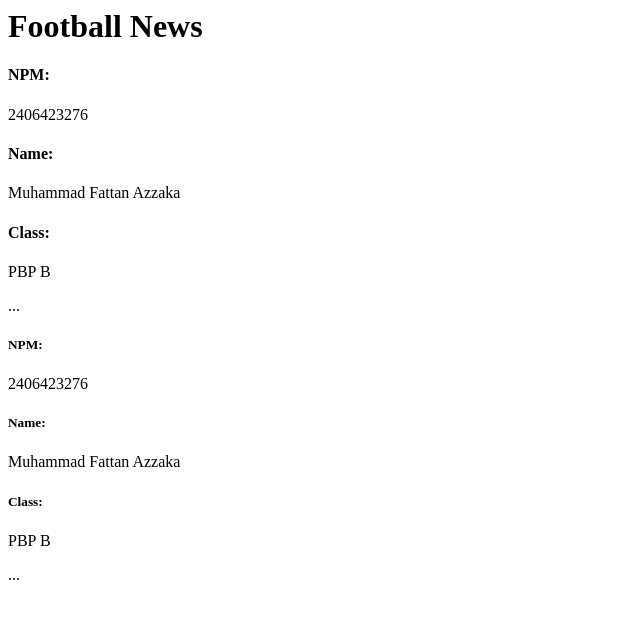
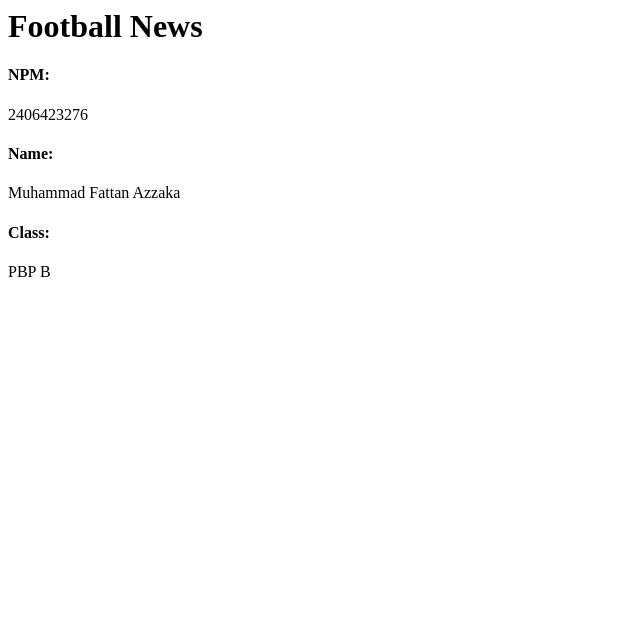
Before and after one commit to fattanazzaka/football-news, a Django app: page / in a window 1280 px wide. Shown: the top 619 px of the page, without its empty margins (0-640 px from the left). Run offline with Django 5.2, Linux system fonts and the light colour scheme.

Commit message:
Complete tutorial 1: Django MVT implementation

```diff
--- a/main/templates/main.html
+++ b/main/templates/main.html
@@ -1,17 +1,8 @@
 <h1>Football News</h1>
 
 <h4>NPM: </h4>
-<p>2406423276</p> <!-- Ubah sesuai dengan npm kamu -->
+<p>{{ npm }}</p>
 <h4>Name: </h4>
-<p>Muhammad Fattan Azzaka</p> <!-- Ubah sesuai dengan nama kamu -->
+<p>{{ name }}<p>
 <h4>Class: </h4>
-<p>PBP B</p> <!-- Ubah sesuai dengan kelas kamu -->
-
-...
-<h5>NPM: </h5>
-<p>{{ npm }}</p>
-<h5>Name: </h5>
-<p>{{ name }}<p>
-<h5>Class: </h5>
 <p>{{ class }}</p>
-...
```
